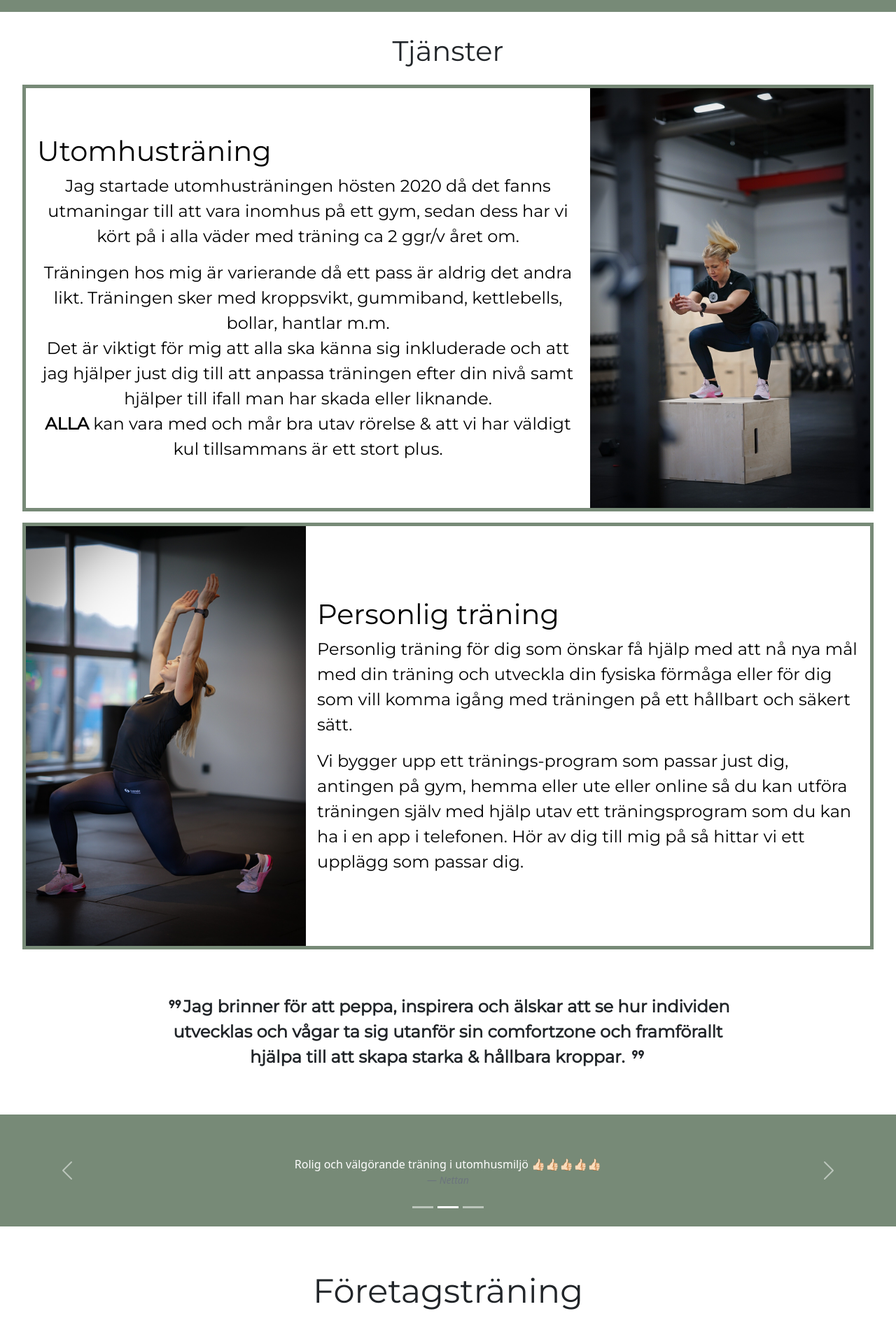
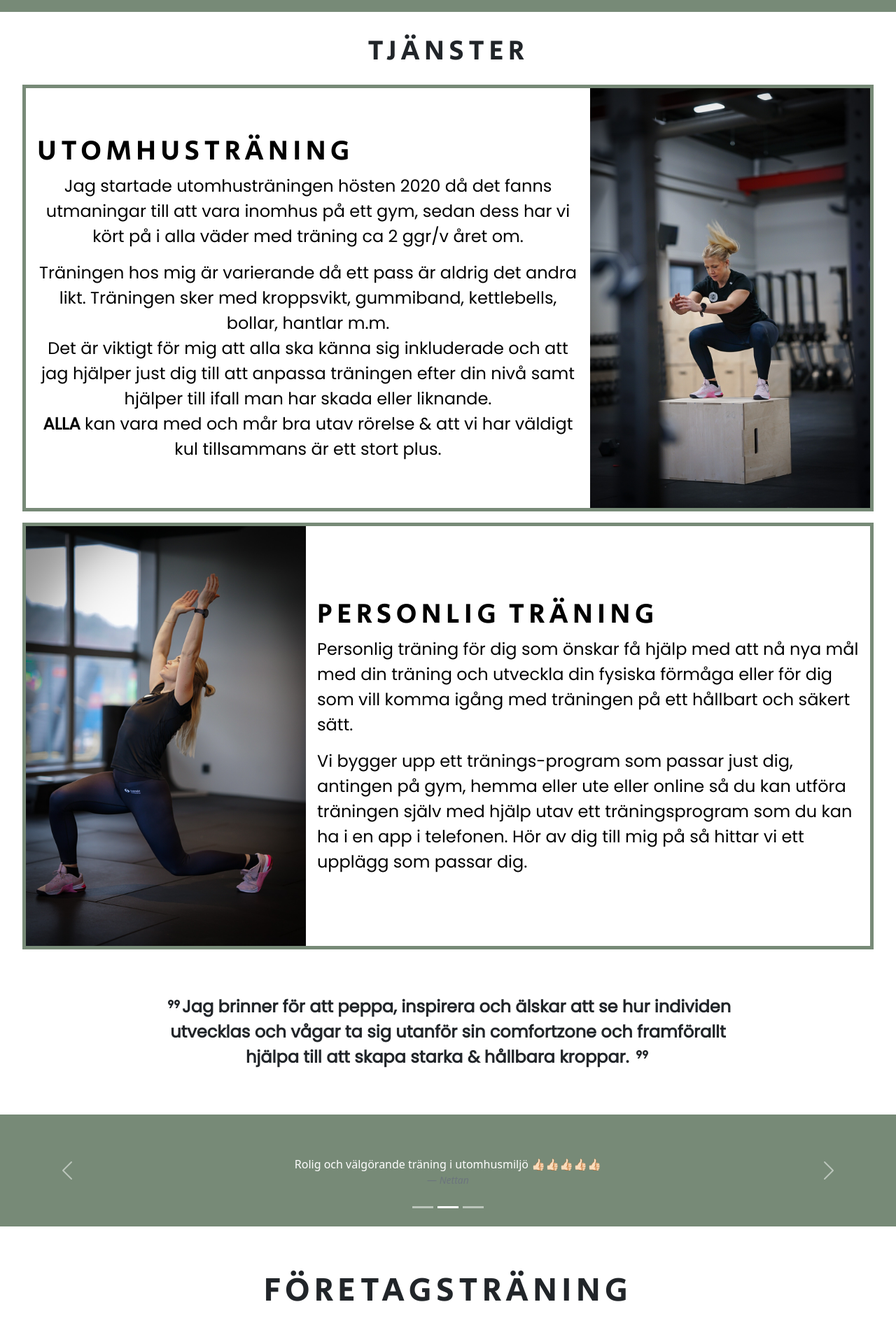
Before and after one commit to JannieBackman/examensarbete, a React (Create React App) app: page / in a window 1280 px wide. Shown: the part 847-2758 px from the top of the page at 70% size. Built offline with nearby package versions, Linux system fonts and the light colour scheme.

Commit message:
changed fontfamily

```diff
--- a/public/index.html
+++ b/public/index.html
@@ -25,7 +25,7 @@
       Learn how to configure a non-root public URL by running `npm run build`.
     -->
     <link
-      href="https://fonts.googleapis.com/css2?family=Montserrat&family=Righteous&display=swap"
+      href="https://fonts.googleapis.com/css2?family=Montserrat&family=Poppins&family=Righteous&family=Secular+One&display=swap"
       rel="stylesheet"
     />
     <link
--- a/src/components/About.css
+++ b/src/components/About.css
@@ -1,6 +1,6 @@
 .about-container {
   padding: 0 2rem;
-  font-family: "Montserrat";
+  font-family: 'Montserrat';
   width: auto;
   display: flex;
   align-items: center;
@@ -23,13 +23,15 @@
 .about-text {
   color: #fff;
   text-align: center;
+  font-family: 'poppins';
 }
 
 .about-title h4 {
   letter-spacing: 0.5rem;
-  text-transform: uppercase;
   color: #fff;
   text-align: center;
+  font-family: 'secular one';
+  text-transform: uppercase;
 }
 
 .aboutMeSquare-img {
@@ -50,7 +52,7 @@
 @media (min-width: 1024px) {
   .about-container {
     margin: 3rem;
-    font-family: "Montserrat";
+    font-family: 'Montserrat';
     /* width: 100%; */
     display: flex;
     align-items: center;
--- a/src/components/App.jsx
+++ b/src/components/App.jsx
@@ -4,7 +4,6 @@
 import Review from './Review';
 import About from './About';
 import Footer from './Footer';
-
 import B2b from './b2b';
 import Header from './Header';
 
--- a/src/components/Products.css
+++ b/src/components/Products.css
@@ -11,6 +11,9 @@
 .products-container h1 {
   text-align: center;
   padding-top: 2rem;
+  font-family: 'secular one';
+  letter-spacing: 0.4rem;
+  text-transform: uppercase;
 }
 
 .outdoor-content {
@@ -28,6 +31,9 @@
   font-size: 1.3rem;
   text-align: center;
   padding-top: 1rem;
+  font-family: 'secular one';
+  letter-spacing: 0.4rem;
+  text-transform: uppercase;
 }
 .outdoor-text {
   font-size: 1rem;
@@ -35,6 +41,7 @@
   padding-left: 2rem;
   padding-right: 2rem;
   text-align: center;
+  font-family: 'poppins';
 }
 
 .pt-content {
@@ -51,6 +58,9 @@
   font-size: 1.3rem;
   text-align: center;
   padding-top: 1rem;
+  font-family: 'secular one';
+  letter-spacing: 0.4rem;
+  text-transform: uppercase;
 }
 .pt-text {
   font-size: 1rem;
@@ -58,6 +68,7 @@
   padding-left: 2rem;
   padding-right: 2rem;
   text-align: center;
+  font-family: 'poppins';
 }
 
 .quote-content {
@@ -71,6 +82,7 @@
   font-size: 1rem;
   text-align: center;
   width: 75%;
+  font-family: 'poppins';
 }
 
 .collapse-section {
--- a/src/components/b2b.css
+++ b/src/components/b2b.css
@@ -1,12 +1,15 @@
 .b2b-container {
   padding: 0 2rem;
-  font-family: 'Montserrat';
+  font-family: 'poppins';
   width: 100%;
 }
 
 .b2b-container h1 {
   text-align: center;
   padding-top: 2rem;
+  font-family: 'secular one';
+  letter-spacing: 0.4rem;
+  text-transform: uppercase;
 }
 
 .b2b-text a {
@@ -19,12 +22,22 @@
   padding-bottom: 1rem;
 }
 
+h2 {
+  text-align: center;
+  padding-top: 2rem;
+  font-family: 'secular one';
+  letter-spacing: 0.4rem;
+  text-transform: uppercase;
+}
+
 .b2b-ref-one,
 .b2b-ref-two {
   text-align: center;
   color: #fff;
   background-color: #8b5b5b;
   padding: 1rem;
+  font-family: 'poppins';
+  font-style: italic;
 }
 .b2b-ref-img {
   display: flex;
--- a/src/components/b2b.jsx
+++ b/src/components/b2b.jsx
@@ -18,7 +18,7 @@
             <a href="#contact-section">Kontakta mig</a>
           </p>
         </div>
-
+        <h2>Företagsuppdrag </h2>
         <div className="b2b-reference">
           <div className="b2b-ref-one">
             <p>
```
